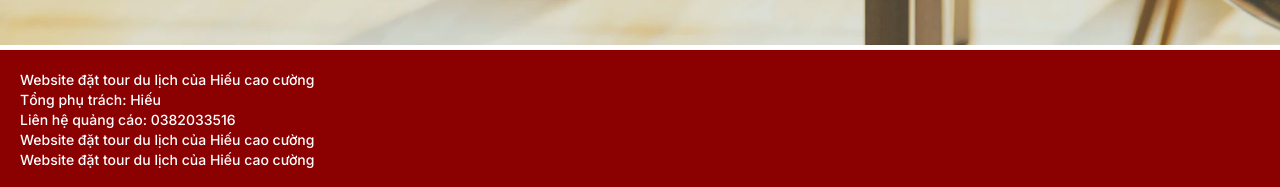
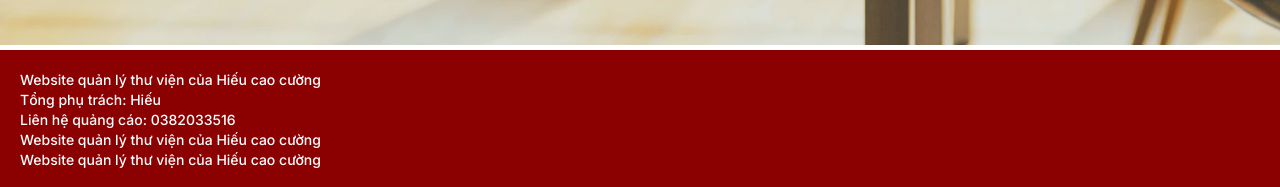
Before and after one commit to khiendz/hieu_baovedoan2023, a Next.js app in the folder FE/client-app/: page / in a window 1280 px wide. Shown: the part 1340-1527 px from the top of the page. Built offline with nearby package versions, Linux system fonts and the light colour scheme.

Commit message:
DATN-2023 feat: update footer

```diff
--- a/FE/client-app/src/components/Footer/Footer.tsx
+++ b/FE/client-app/src/components/Footer/Footer.tsx
@@ -1,11 +1,11 @@
 export default function Footer() {
     return <div className="dk-flex dk-min-h-14 dk-bg-[#8b0000] dk-border-t-[5px] dk-border-[#ffffff] dk-p-5">
         <ul className="info dk-flex dk-flex-col dk-font-Inter dk-text-sm dk-font-medium dk-list-none dk-text-[#FFF]">
-            <li>Website đặt tour du lịch của Hiếu cao cường</li>
+            <li>Website quản lý thư viện của Hiếu cao cường</li>
             <li>Tổng phụ trách: Hiếu</li>
             <li>Liên hệ quảng cáo: 0382033516</li>
-            <li>Website đặt tour du lịch của Hiếu cao cường</li>
-            <li>Website đặt tour du lịch của Hiếu cao cường</li>
+            <li>Website quản lý thư viện của Hiếu cao cường</li>
+            <li>Website quản lý thư viện của Hiếu cao cường</li>
         </ul>
     </div>
 }
```
